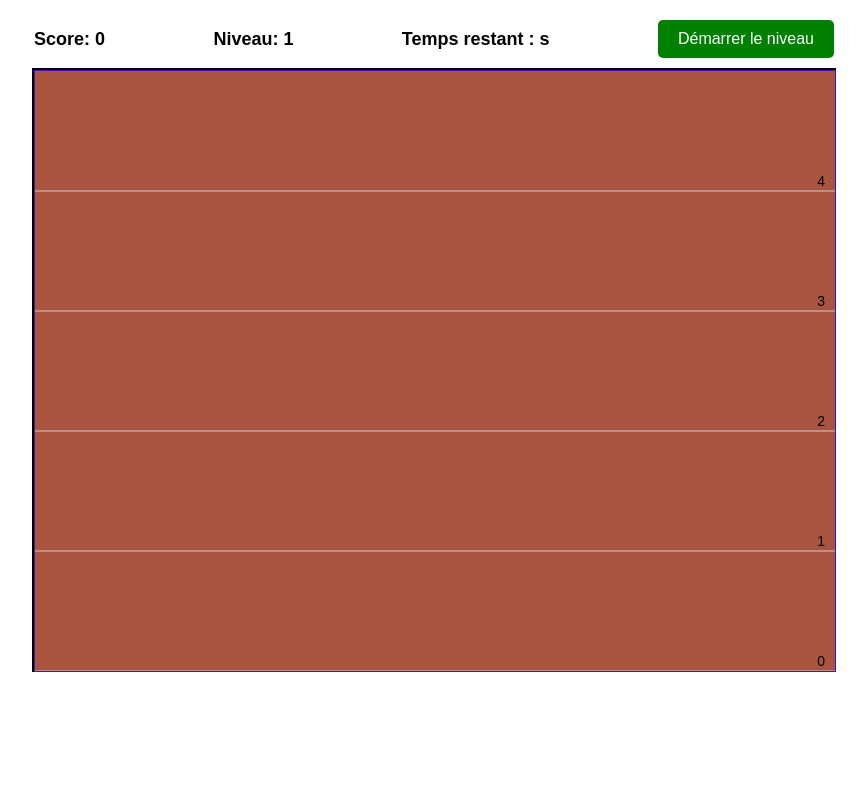
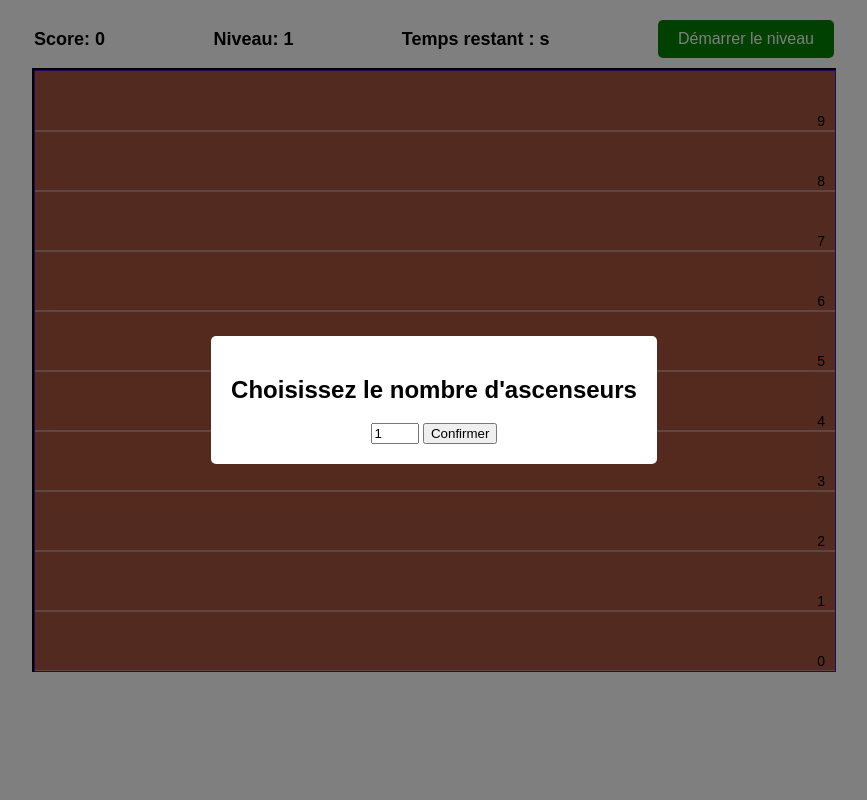
Before and after one commit to alexandreandre/ProjetTDLOG, a Flask app: page / in a window 1280 px wide. Shown: the whole page, without its empty margins (206-1073 px from the left). Run offline with Flask 3, Linux system fonts and the light colour scheme.

Commit message:
- Ajout du choix du mode de jeu (de 1 à 5 ascenseurs) - Ajout du choix de la couleur de l'elevator à l'arrêt, en mouvement, et des personnages, selon le niveau

```diff
--- a/static/css/styles.css
+++ b/static/css/styles.css
@@ -53,3 +53,25 @@ body {
     font-weight: bold;
     color: black;
 }
+
+/* Overlay plein écran */
+#overlay {
+    position: fixed;
+    top: 0;
+    left: 0;
+    width: 100%;
+    height: 100%;
+    background: rgba(0,0,0,0.5); /* fond semi-transparent */
+    display: flex;
+    justify-content: center;
+    align-items: center;
+    z-index: 9999;
+}
+
+/* Contenu de l'overlay */
+#overlay-content {
+    background: #fff;
+    padding: 20px;
+    border-radius: 5px;
+    text-align: center;
+}
--- a/static/js/game.js
+++ b/static/js/game.js
@@ -13,17 +13,70 @@ let timerInterval;
 let spawnInterval;
 let gameRunning = false;
 let selectedElevator = null;
+let selectedElevatorCount = 1; // Valeur par défaut
 
 const elevators = [];
 const characters = [];
 
+
 // Configuration des niveaux avec capacité des ascenseurs et le paramètre floors
-const levelConfig = {
-    1: { elevators: 1, spawnSpeed: 1000, elevatorSpeed: 100, scoreToPass: 70, capacity: 1, floors: 5 },
-    2: { elevators: 1, spawnSpeed: 1000, elevatorSpeed: 100, scoreToPass: 100, capacity: 3, floors: 10 },
-    3: { elevators: 2, spawnSpeed: 1000, elevatorSpeed: 100, scoreToPass: 150, capacity: 3, floors: 10 },
-    // Ajoutez plus de niveaux ici si nécessaire
-};
+const levelConfig =  {1: { // Configs pour 1 ascenseur
+    1: { spawnSpeed: 1750, elevatorSpeed: 200, scoreToPass: 70, capacity: 1, floors: 10,
+        elevatorColor: "blue", movingElevatorColor: "pink", passengerColor: "blue"
+     },
+    2: { spawnSpeed: 2000, elevatorSpeed: 300, scoreToPass: 100, capacity: 1, floors: 10,
+        elevatorColor: "gray", movingElevatorColor: "orange", passengerColor: "blue"
+     },
+    3: { spawnSpeed: 1500, elevatorSpeed: 200, scoreToPass: 150, capacity: 1, floors: 10,
+        elevatorColor: "gray", movingElevatorColor: "orange", passengerColor: "blue"
+     }
+},
+2: { // Configs pour 2 ascenseurs
+    1: { spawnSpeed: 1500, elevatorSpeed: 180, scoreToPass: 80, capacity: 2, floors: 10,
+        elevatorColor: "gray", movingElevatorColor: "orange", passengerColor: "blue"
+     },
+    2: { spawnSpeed: 1800, elevatorSpeed: 250, scoreToPass: 120, capacity: 2, floors: 10,
+        elevatorColor: "gray", movingElevatorColor: "orange", passengerColor: "blue"
+     },
+    3: { spawnSpeed: 1400, elevatorSpeed: 180, scoreToPass: 160, capacity: 2, floors: 10,
+        elevatorColor: "gray", movingElevatorColor: "orange", passengerColor: "blue"
+     }
+},
+3: { // Configs pour 3 ascenseurs
+    1: { spawnSpeed: 1300, elevatorSpeed: 160, scoreToPass: 90, capacity: 2, floors: 10,
+        elevatorColor: "gray", movingElevatorColor: "orange", passengerColor: "blue"
+     },
+    2: { spawnSpeed: 1600, elevatorSpeed: 220, scoreToPass: 140, capacity: 2, floors: 10,
+        elevatorColor: "gray", movingElevatorColor: "orange", passengerColor: "blue"
+     },
+    3: { spawnSpeed: 1200, elevatorSpeed: 160, scoreToPass: 180, capacity: 2, floors: 10,
+        elevatorColor: "gray", movingElevatorColor: "orange", passengerColor: "blue"
+     }
+},
+4: { // Configs pour 3 ascenseurs
+    1: { spawnSpeed: 1300, elevatorSpeed: 160, scoreToPass: 90, capacity: 2, floors: 10,
+        elevatorColor: "gray", movingElevatorColor: "orange", passengerColor: "blue"
+     },
+    2: { spawnSpeed: 1600, elevatorSpeed: 220, scoreToPass: 140, capacity: 2, floors: 10,
+        elevatorColor: "gray", movingElevatorColor: "orange", passengerColor: "blue"
+     },
+    3: { spawnSpeed: 1200, elevatorSpeed: 160, scoreToPass: 180, capacity: 2, floors: 10,
+        elevatorColor: "gray", movingElevatorColor: "orange", passengerColor: "blue"
+     }
+},
+5: { // Configs pour 3 ascenseurs
+    1: { spawnSpeed: 1300, elevatorSpeed: 160, scoreToPass: 90, capacity: 2, floors: 10,
+        elevatorColor: "gray", movingElevatorColor: "orange", passengerColor: "blue"
+     },
+    2: { spawnSpeed: 1600, elevatorSpeed: 220, scoreToPass: 140, capacity: 2, floors: 10,
+        elevatorColor: "gray", movingElevatorColor: "orange", passengerColor: "blue"
+     },
+    3: { spawnSpeed: 1200, elevatorSpeed: 160, scoreToPass: 180, capacity: 2, floors: 10,
+        elevatorColor: "gray", movingElevatorColor: "orange", passengerColor: "blue"
+     }
+},}
+// Ajoutez
+
 
 // Classe Ascenseur
 class Elevator {
@@ -38,7 +91,7 @@ class Elevator {
     }
 
     moveToFloor(floor) {
-        const config = levelConfig[level];
+        const config = levelConfig[selectedElevatorCount][level];
         if (this.moving) {
             console.log(`Ascenseur ${this.id + 1} est déjà en mouvement.`);
             return;
@@ -112,7 +165,7 @@ class Elevator {
     }
 
     draw() {
-        const config = levelConfig[level];
+        const config = levelConfig[selectedElevatorCount][level];
         const floorHeight = canvas.height / config.floors;
         const x = 200 + this.id * 180;
         const baseWidth = 80;
@@ -121,7 +174,10 @@ class Elevator {
         const elevatorHeight = 60;
         const y = canvas.height - (this.currentFloor * floorHeight) - elevatorHeight;
 
-        ctx.fillStyle = this.moving ? 'orange' : 'gray';
+        const elevatorColor = this.moving ? config.movingElevatorColor : config.elevatorColor;
+        ctx.fillStyle = elevatorColor;
+        ctx.fillRect(x, y, elevatorWidth, elevatorHeight);
+
         ctx.fillRect(x, y, elevatorWidth, elevatorHeight);
 
         const spacing = elevatorWidth / (this.capacity + 1);
@@ -131,7 +187,8 @@ class Elevator {
 
             if (i < this.passengers.length) {
                 const passenger = this.passengers[i];
-                ctx.fillStyle = 'blue';
+                ctx.fillStyle = config.passengerColor;
+
                 ctx.beginPath();
                 ctx.arc(passengerX, passengerY, 8, 0, 2 * Math.PI);
                 ctx.fill();
@@ -165,7 +222,7 @@ class Elevator {
 // Classe Personnage
 class Character {
     constructor() {
-        const config = levelConfig[level];
+        const config = levelConfig[selectedElevatorCount][level];
         this.currentFloor = Math.floor(Math.random() * config.floors);
         this.destinationFloor = this.getRandomDestinationFloor(this.currentFloor, config.floors);
         console.log(`Nouveau passager à l'étage ${this.currentFloor} voulant aller à l'étage ${this.destinationFloor}`);
@@ -184,7 +241,7 @@ class Character {
     }
 
     draw() {
-        const config = levelConfig[level];
+        const config = levelConfig[selectedElevatorCount][level];
         const floorHeight = canvas.height / config.floors;
         const charactersOnSameFloor = Character.getCharactersOnFloor(this.currentFloor);
         const localIndex = charactersOnSameFloor.indexOf(this);
@@ -194,7 +251,9 @@ class Character {
 
         ctx.beginPath();
         ctx.arc(x, y, 10, 0, 2 * Math.PI);
-        ctx.fillStyle = 'blue';
+        ctx.fillStyle = config.passengerColor;
+        ctx.fill();
+
         ctx.fill();
 
         ctx.fillStyle = 'white';
@@ -212,14 +271,15 @@ function startLevel() {
     console.log("Démarrage du niveau...");
     gameRunning = true;
 
-    const config = levelConfig[level];
+    const config = levelConfig[selectedElevatorCount][level];
     resetGame(config);
     setupElevators();
 
     document.getElementById("startButton").disabled = true;
     startTimer();
-    console.log(`Niveau ${level} démarré.`);
+    console.log(`Niveau ${level} démarré avec ${selectedElevatorCount} ascenseur(s).`);
 }
+
 
 function resetGame(config) {
     score = 0;
@@ -227,15 +287,17 @@ function resetGame(config) {
     elevators.length = 0;
     selectedElevator = null;
 
-    for (let i = 0; i < config.elevators; i++) {
+    for (let i = 0; i < selectedElevatorCount; i++) {
         elevators.push(new Elevator(i, config.capacity));
     }
-    console.log(`${config.elevators} ascenseur(s) initialisé(s) avec une capacité de ${config.capacity}`);
+    console.log(`${selectedElevatorCount} ascenseur(s) initialisé(s) avec une capacité de ${config.capacity}`);
 
     clearInterval(spawnInterval);
     spawnInterval = setInterval(spawnCharacter, config.spawnSpeed);
     updateUI();
 }
+
+
 
 function updateScore() {
     document.getElementById('score').innerText = `Score: ${score}`;
@@ -270,7 +332,7 @@ function checkLevelCompletion() {
     gameRunning = false;
     document.getElementById("startButton").disabled = false;
 
-    const config = levelConfig[level];
+    const config = levelConfig[selectedElevatorCount][level];
     if (score >= config.scoreToPass) {
         alert(`Niveau ${level} terminé ! Vous passez au niveau ${level + 1}.`);
         level++;
@@ -278,7 +340,7 @@ function checkLevelCompletion() {
         alert(`Niveau ${level} échoué. Essayez à nouveau.`);
     }
 
-    if (level > Object.keys(levelConfig).length) {
+    if (level > Object.keys(levelConfig[selectedElevatorCount]).length) {
         alert("Félicitations ! Vous avez terminé tous les niveaux !");
         level = 1;
     }
@@ -291,7 +353,7 @@ function spawnCharacter() {
 }
 
 function drawBuilding() {
-    const config = levelConfig[level];
+    const config = levelConfig[selectedElevatorCount][level];
     ctx.clearRect(0, 0, canvas.width, canvas.height);
 
     const floorHeight = canvas.height / config.floors;
@@ -331,7 +393,7 @@ function gameLoop() {
 }
 
 canvas.addEventListener('click', function(event) {
-    const config = levelConfig[level];
+    const config = levelConfig[selectedElevatorCount][level];
     const floorHeight = canvas.height / config.floors;
     const rect = canvas.getBoundingClientRect();
     const clickX = event.clientX - rect.left;
@@ -394,6 +456,27 @@ canvas.addEventListener('click', function(event) {
 function initGame() {
     console.log("Initialisation du jeu...");
     document.getElementById("startButton").addEventListener("click", startLevel);
+
+    // Nouveau : Gérer le bouton de confirmation du nombre d'ascenseurs
+    const confirmButton = document.getElementById("confirmElevatorCountButton");
+    confirmButton.addEventListener("click", () => {
+        const elevatorInput = document.getElementById("elevatorCountInput");
+        const val = parseInt(elevatorInput.value, 10);
+        if (!isNaN(val) && val >= 1) {
+            selectedElevatorCount = val;
+        } else {
+            selectedElevatorCount = 1;
+        }
+
+        // Cacher l’overlay
+        document.getElementById("overlay").style.display = "none";
+
+        // Activer le bouton "Démarrer le niveau"
+        document.getElementById("startButton").disabled = false;
+
+        console.log(`Nombre d'ascenseurs sélectionné : ${selectedElevatorCount}`);
+    });
+
     drawBuilding();
     requestAnimationFrame(gameLoop);
     console.log("Jeu initialisé.");
--- a/templates/index.html
+++ b/templates/index.html
@@ -7,19 +7,27 @@
     <link rel="stylesheet" href="{{ url_for('static', filename='css/styles.css') }}">
 </head>
 <body>
-    <!-- Interface Utilisateur en haut -->
     <div id="ui-container">
         <div id="score">Score: 0</div>
         <div id="level">Niveau: 1</div>
         <div id="timer">Temps restant : s</div>
-        <button id="startButton">Démarrer le niveau</button>
+        <button id="startButton" disabled>Démarrer le niveau</button>
     </div>
 
-    <!-- Conteneur de Jeu -->
     <div id="game-container">
         <canvas id="gameCanvas" width="800" height="600"></canvas>
     </div>
 
+    <!-- Overlay pour sélectionner le nombre d'ascenseurs -->
+    <div id="overlay">
+        <div id="overlay-content">
+            <h2>Choisissez le nombre d'ascenseurs</h2>
+            <input id="elevatorCountInput" type="number" min="1" max="5" value="1">
+            <button id="confirmElevatorCountButton">Confirmer</button>
+        </div>
+    </div>
+
     <script src="{{ url_for('static', filename='js/game.js') }}"></script>
 </body>
+
 </html>
```
Also changed, not shown: README.md.
